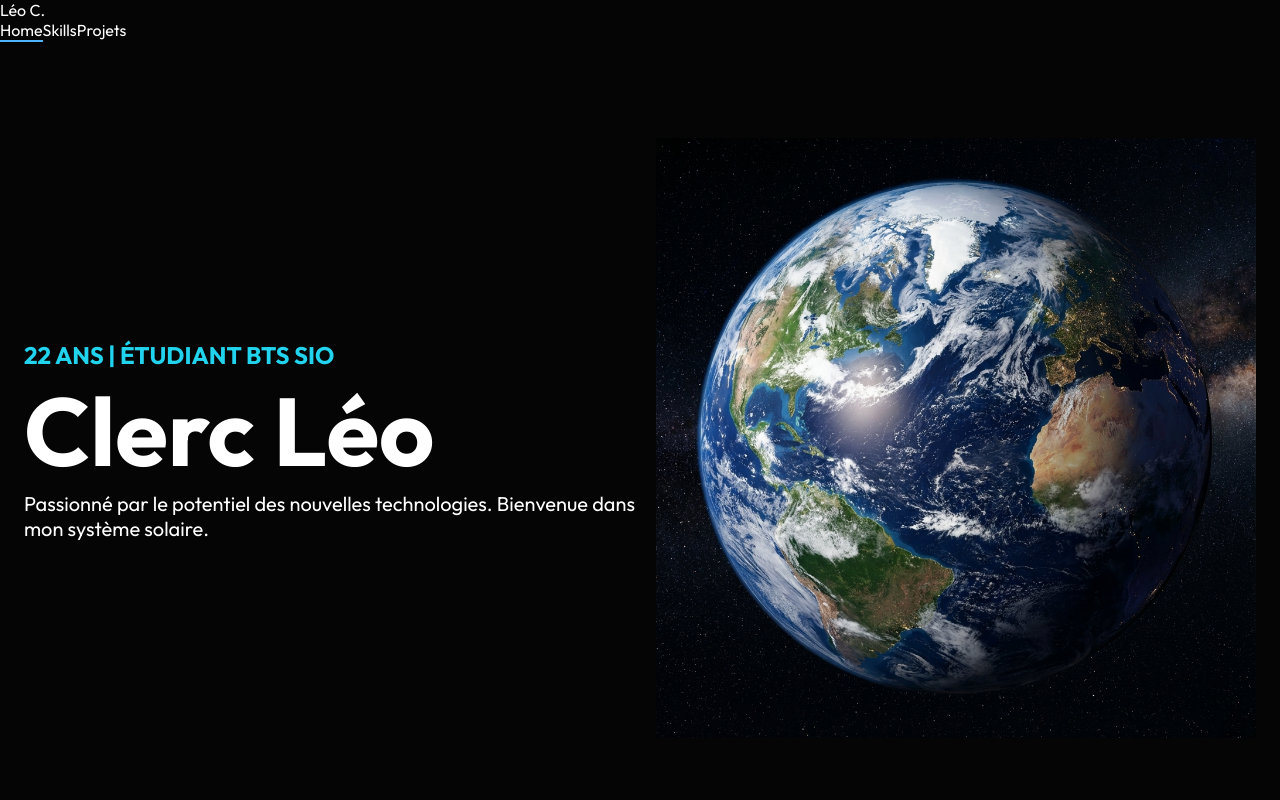
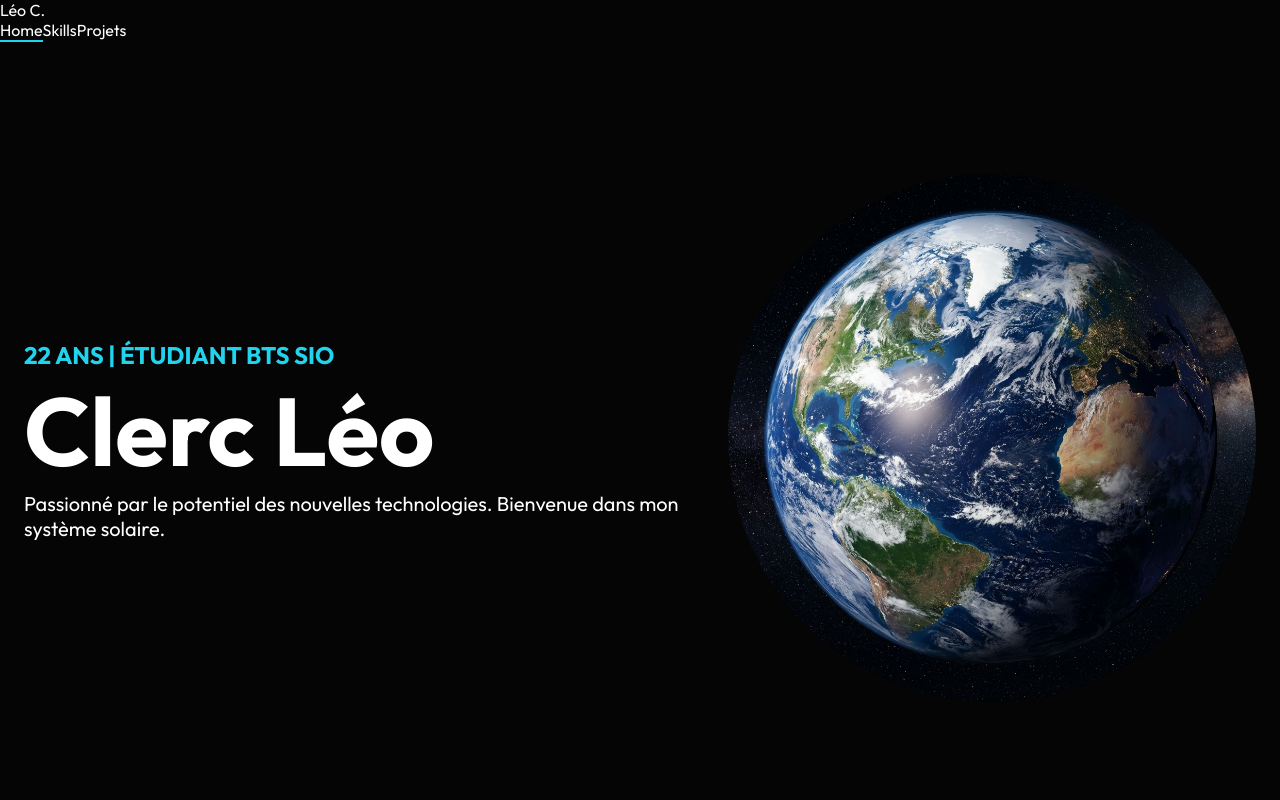
Before and after one commit to Yourselffff/portfolio, a React (Vite) app: page /#/ in a window 1280 px wide. Shown: the top 800 px of the page. Built offline with nearby package versions, Linux system fonts and the light colour scheme.

Commit message:
Fix cursor visibility, planet image roundness, and navbar logic

```diff
--- a/src/components/CustomCursor.jsx
+++ b/src/components/CustomCursor.jsx
@@ -22,7 +22,7 @@ export default function CustomCursor() {
 
     return (
         <motion.div
-            className="fixed pointer-events-none z-[9999] mix-blend-difference"
+            className="custom-cursor"
             style={{
                 translateX: cursorXSpring,
                 translateY: cursorYSpring,
--- a/src/index.css
+++ b/src/index.css
@@ -481,5 +481,31 @@ a {
 /* Navbar Active State */
 .active-link {
   color: white !important;
-  border-bottom: 2px solid #4db5ff;
+  border-bottom: 2px solid #22d3ee;
+  /* cyan-400 */
 }
+
+/* Custom Cursor Fix */
+.custom-cursor {
+  position: fixed;
+  top: 0;
+  left: 0;
+  pointer-events: none;
+  z-index: 9999;
+  mix-blend-mode: difference;
+}
+
+/* Planet Image Fix */
+.planet-img {
+  width: 100%;
+  max-width: 600px;
+  aspect-ratio: 1/1;
+  object-fit: contain;
+  border-radius: 50%;
+  flex-shrink: 0;
+  z-index: 0;
+  pointer-events: none;
+  /* Ensure it's not distorted */
+  min-width: 300px;
+  min-height: 300px;
+}
```
